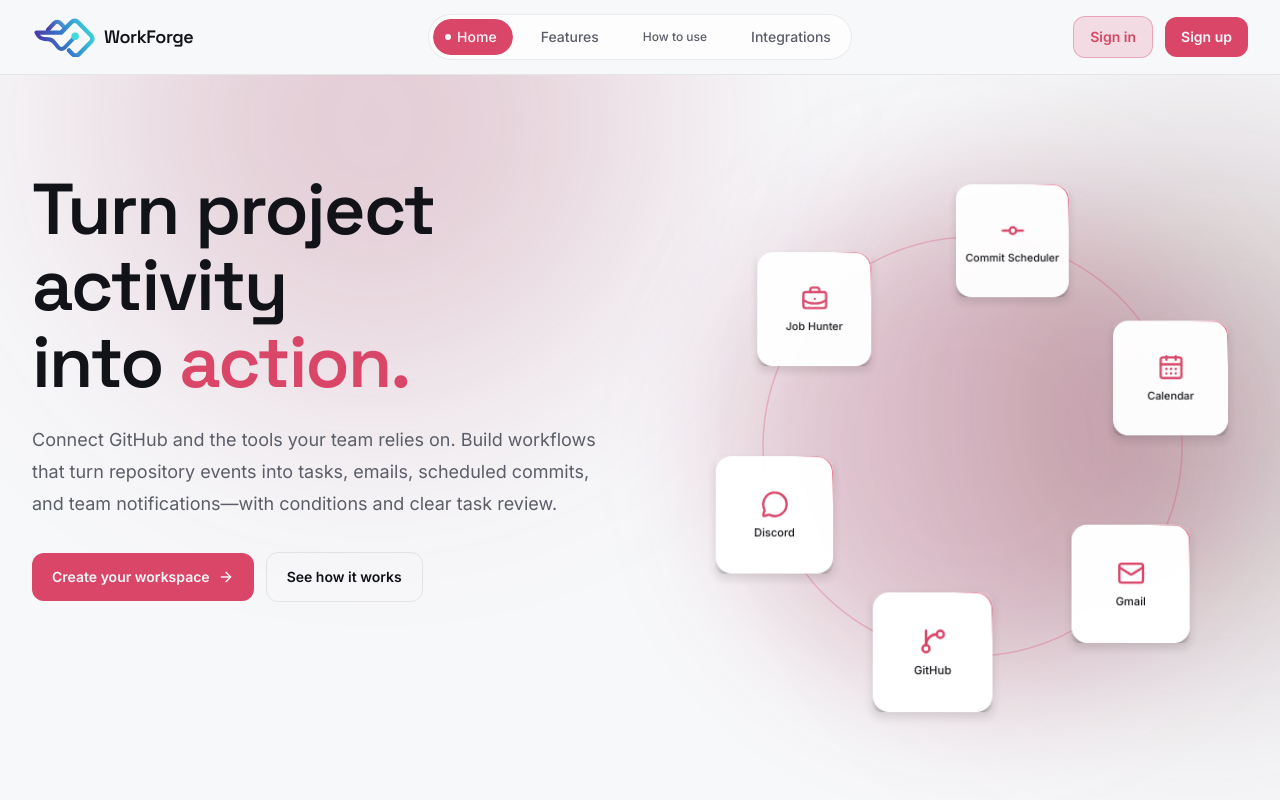
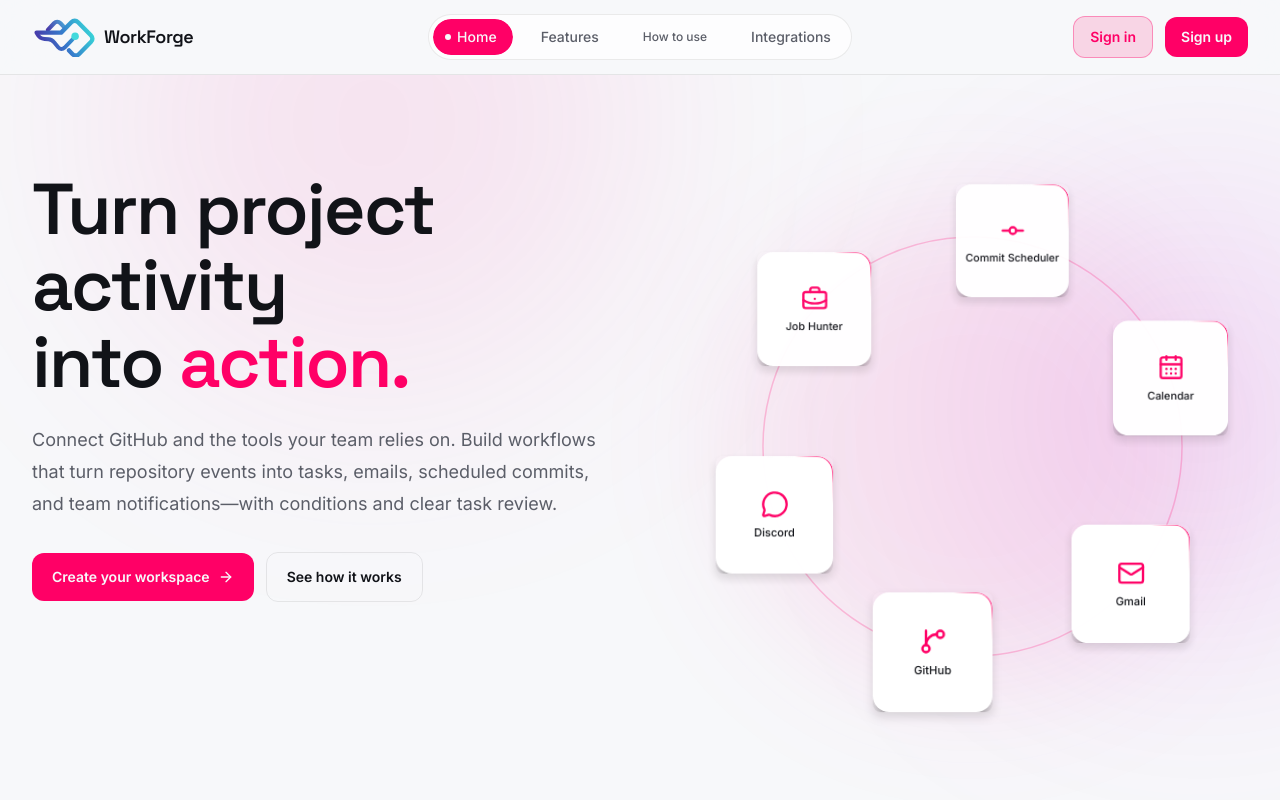
Before and after one commit to KeshavKandoi/AI-AUTOMATION, a React (Vite) app in the folder ai-coo-frontend/: page / in a window 1280 px wide. Shown: the top 800 px of the page. Built offline with nearby package versions, Linux system fonts and the light colour scheme; no server answers.

Commit message:
Update color variables and background styles for improved aesthetics on Home page

```diff
--- a/ai-coo-frontend/src/index.css
+++ b/ai-coo-frontend/src/index.css
@@ -71,8 +71,8 @@
 }
 
 .home-page {
-  --color-signal: #d94668;
-  --color-signal-dim: rgba(217, 70, 104, 0.16);
+  --color-signal: #ff0066;
+  --color-signal-dim: rgba(255, 0, 102, 0.14);
 }
 
 @keyframes workflow-flow {
@@ -98,7 +98,7 @@
   inset: 0;
   border-radius: inherit;
   padding: 1px;
-  background: conic-gradient(from var(--star-angle, 0deg), transparent 0deg, transparent 265deg, rgba(255, 255, 255, 0.08) 300deg, #d94668 330deg, #f4b2c0 342deg, transparent 360deg);
+  background: conic-gradient(from var(--star-angle, 0deg), transparent 0deg, transparent 265deg, rgba(255, 255, 255, 0.08) 300deg, #ff0066 330deg, #ffd1e3 342deg, transparent 360deg);
   -webkit-mask: linear-gradient(#000 0 0) content-box, linear-gradient(#000 0 0);
   -webkit-mask-composite: xor;
   mask-composite: exclude;
--- a/ai-coo-frontend/src/pages/home/Home.tsx
+++ b/ai-coo-frontend/src/pages/home/Home.tsx
@@ -81,8 +81,8 @@
       <main>
         <section className="relative isolate">
           <div aria-hidden="true" className="pointer-events-none absolute inset-0 -z-10 overflow-hidden">
-            <div className="absolute -top-56 left-[8%] h-[34rem] w-[34rem] rounded-full bg-rose-900/[0.18] blur-[120px]" />
-            <div className="absolute right-[-10rem] top-24 h-[30rem] w-[30rem] rounded-full bg-red-950/[0.24] blur-[120px]" />
+            <div className="absolute -top-56 left-[8%] h-[34rem] w-[34rem] rounded-full bg-pink-500/[0.10] blur-[120px]" />
+            <div className="absolute right-[-10rem] top-24 h-[30rem] w-[30rem] rounded-full bg-fuchsia-600/[0.10] blur-[120px]" />
           </div>
           <div className="mx-auto grid max-w-7xl items-start gap-10 px-5 pb-16 pt-16 sm:px-8 sm:pt-20 lg:grid-cols-[1.05fr_0.95fr] lg:gap-14 lg:pb-20 lg:pt-24">
             <div>
@@ -104,7 +104,7 @@
             </div>
 
             <div className="relative mx-auto w-full max-w-xl">
-              <div aria-hidden="true" className="absolute inset-8 rounded-full bg-rose-900/20 blur-3xl" />
+              <div aria-hidden="true" className="absolute inset-8 rounded-full bg-pink-500/10 blur-3xl" />
               <OrbitImages
                 images={ORBIT_ITEMS}
                 renderItem={(_, index) => {
@@ -134,7 +134,7 @@
                 depth={0.08}
                 hoverSpeed={0}
                 showPath
-                pathColor="rgba(217, 70, 104, 0.28)"
+                pathColor="rgba(255, 0, 110, 0.22)"
                 pathWidth={1.5}
                 width="100%"
                 className="max-w-[38rem]"
@@ -178,7 +178,7 @@
 
         <section className="mx-auto max-w-7xl px-5 py-16 sm:px-8 lg:py-20">
           <AnimatedContent className="relative overflow-hidden rounded-[1.75rem] border border-[var(--color-signal)]/20 bg-gradient-to-br from-[var(--color-signal-dim)] via-[var(--color-surface)] to-[var(--color-surface)] p-7 sm:p-10 lg:p-12">
-            <div aria-hidden="true" className="absolute -right-10 -top-24 h-72 w-72 rounded-full bg-rose-900/[0.20] blur-3xl" />
+            <div aria-hidden="true" className="absolute -right-10 -top-24 h-72 w-72 rounded-full bg-pink-300/[0.09] blur-3xl" />
             <div className="relative flex flex-col gap-7 sm:flex-row sm:items-end sm:justify-between">
               <div className="max-w-2xl"><p className="text-xs font-semibold uppercase tracking-[0.2em] text-[var(--color-signal)]">Start with one workflow</p><h2 className="mt-3 font-[family-name:var(--font-display)] text-3xl font-semibold tracking-tight sm:text-4xl">Put your repeatable work on a clear path.</h2><p className="mt-3 text-sm leading-6 text-[var(--color-text-muted)]">Connect a service, choose what should trigger, and keep the results visible.</p></div>
               {isAuthenticated ? (
```
